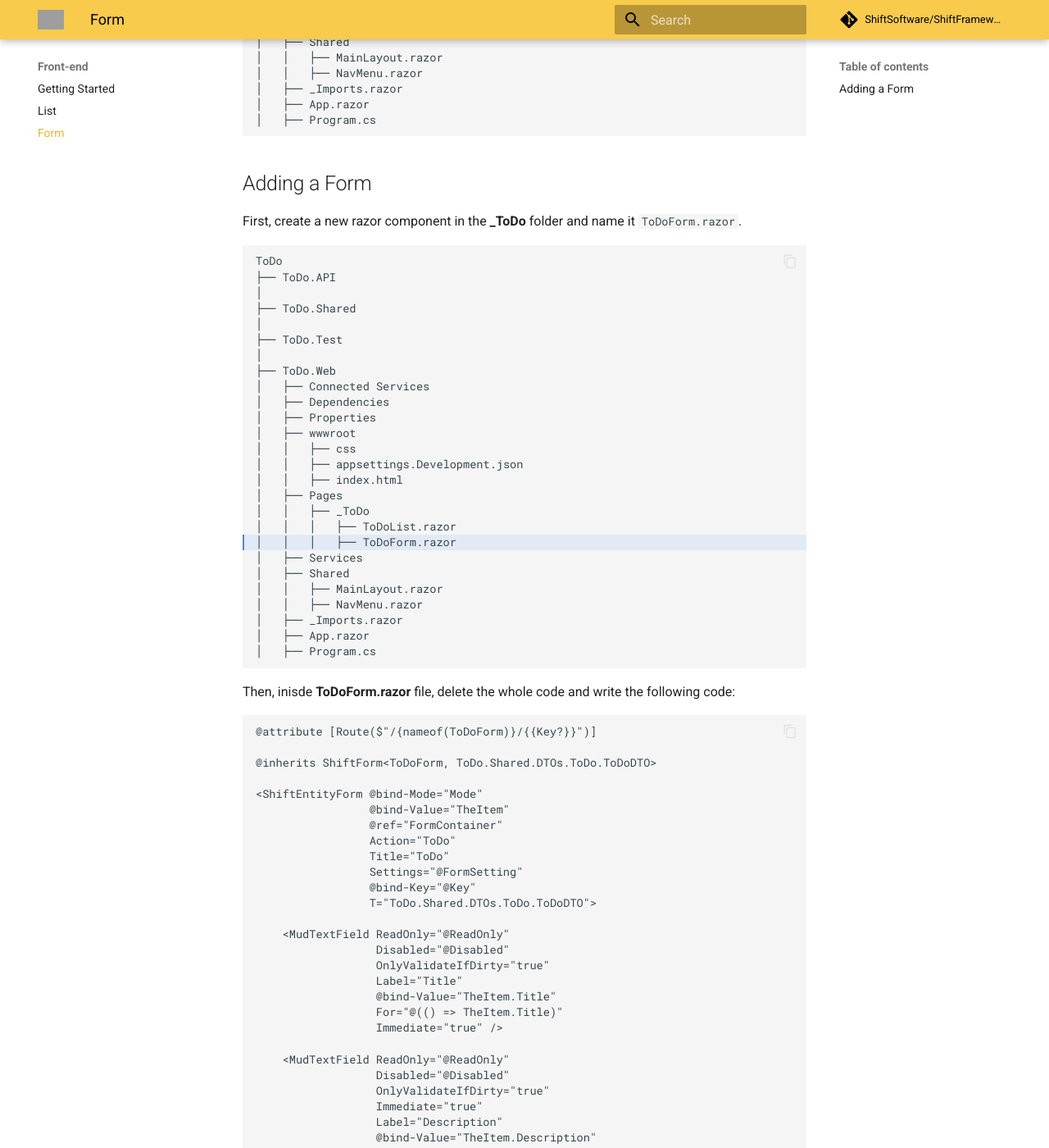
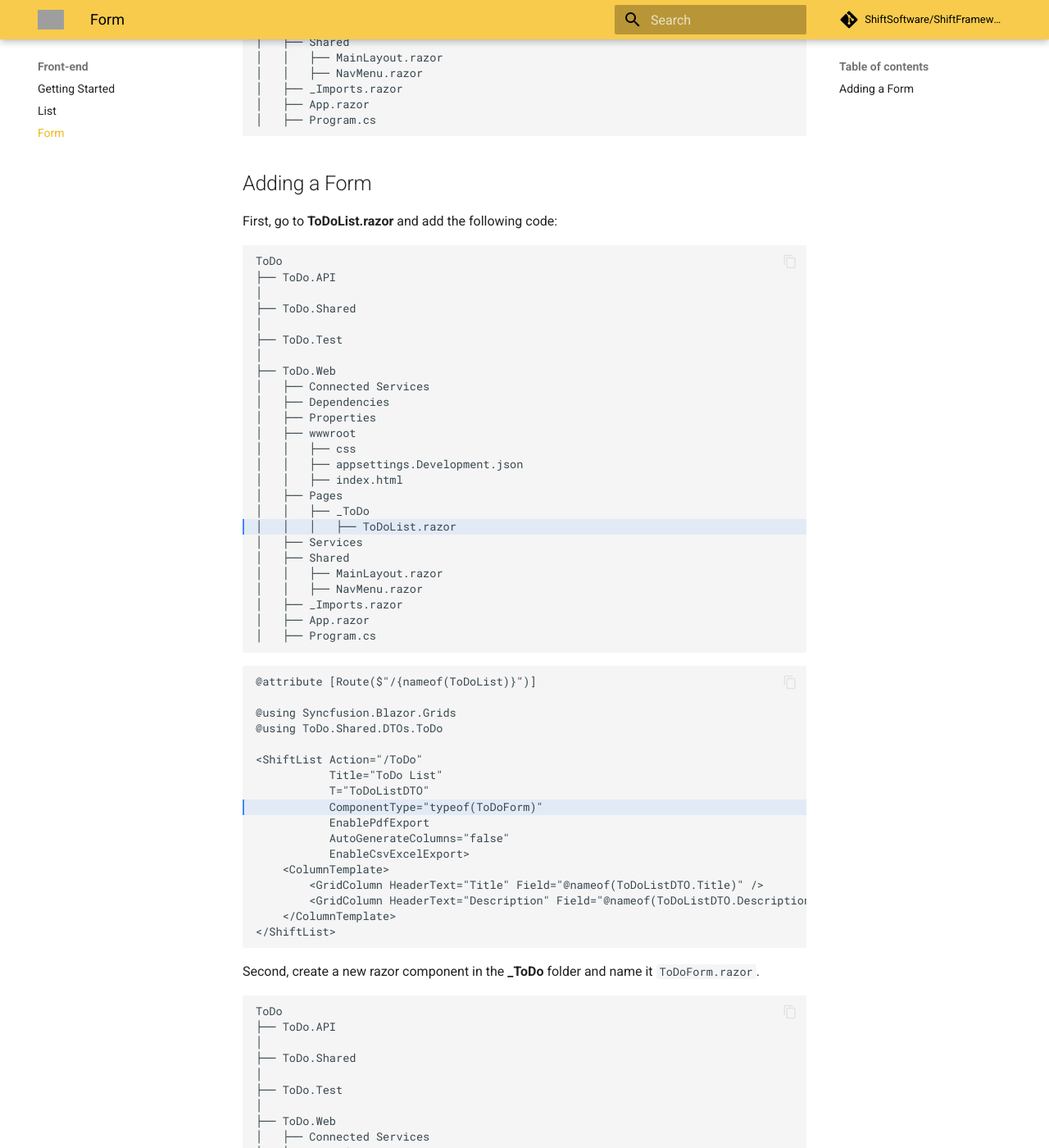
Before and after one commit to ShiftSoftware/ShiftFrameworkWebsite, an MkDocs documentation site: the page built from docs/front-end/form.md, in a window 1280 px wide and 1400 px high, scrolled down 558 px. Shown: the whole window at 82% size. Built offline with MkDocs 1.6.1 and Material for MkDocs 9.7.7, drawn with Linux system fonts in a browser that asks for light colours; comment, search, counter and statistics services are not loaded; grey boxes are pictures that could not be loaded.

Commit message:
Update front-end Documentation

````diff
--- a/docs/front-end/form.md
+++ b/docs/front-end/form.md
@@ -30,7 +30,57 @@ ToDo
 
 ## Adding a Form
 
-First, create a new razor component in the **_ToDo** folder and name it ``ToDoForm.razor``.
+First, go to **ToDoList.razor** and add the following code:
+
+``` hl_lines="18"
+ToDo
+├── ToDo.API
+│
+├── ToDo.Shared
+│
+├── ToDo.Test
+│
+├── ToDo.Web
+│   ├── Connected Services
+│   ├── Dependencies
+│   ├── Properties
+│   ├── wwwroot
+│   │   ├── css
+│   │   ├── appsettings.Development.json
+│   │   ├── index.html
+│   ├── Pages
+│   │   ├── _ToDo
+│   │   │   ├── ToDoList.razor
+│   ├── Services
+│   ├── Shared
+│   │   ├── MainLayout.razor
+│   │   ├── NavMenu.razor
+│   ├── _Imports.razor
+│   ├── App.razor
+│   ├── Program.cs
+```
+
+``` razor hl_lines="9"
+@attribute [Route($"/{nameof(ToDoList)}")]
+
+@using Syncfusion.Blazor.Grids
+@using ToDo.Shared.DTOs.ToDo
+
+<ShiftList Action="/ToDo"
+           Title="ToDo List"
+           T="ToDoListDTO"
+           ComponentType="typeof(ToDoForm)"
+           EnablePdfExport
+           AutoGenerateColumns="false"
+           EnableCsvExcelExport>
+    <ColumnTemplate>
+        <GridColumn HeaderText="Title" Field="@nameof(ToDoListDTO.Title)" />
+        <GridColumn HeaderText="Description" Field="@nameof(ToDoListDTO.Description)" />
+    </ColumnTemplate>
+</ShiftList>
+```
+
+Second, create a new razor component in the **_ToDo** folder and name it ``ToDoForm.razor``.
 
 ``` hl_lines="19"
 ToDo
````
Also changed, not shown: docs/front-end/list.md (+0 -1 lines).
